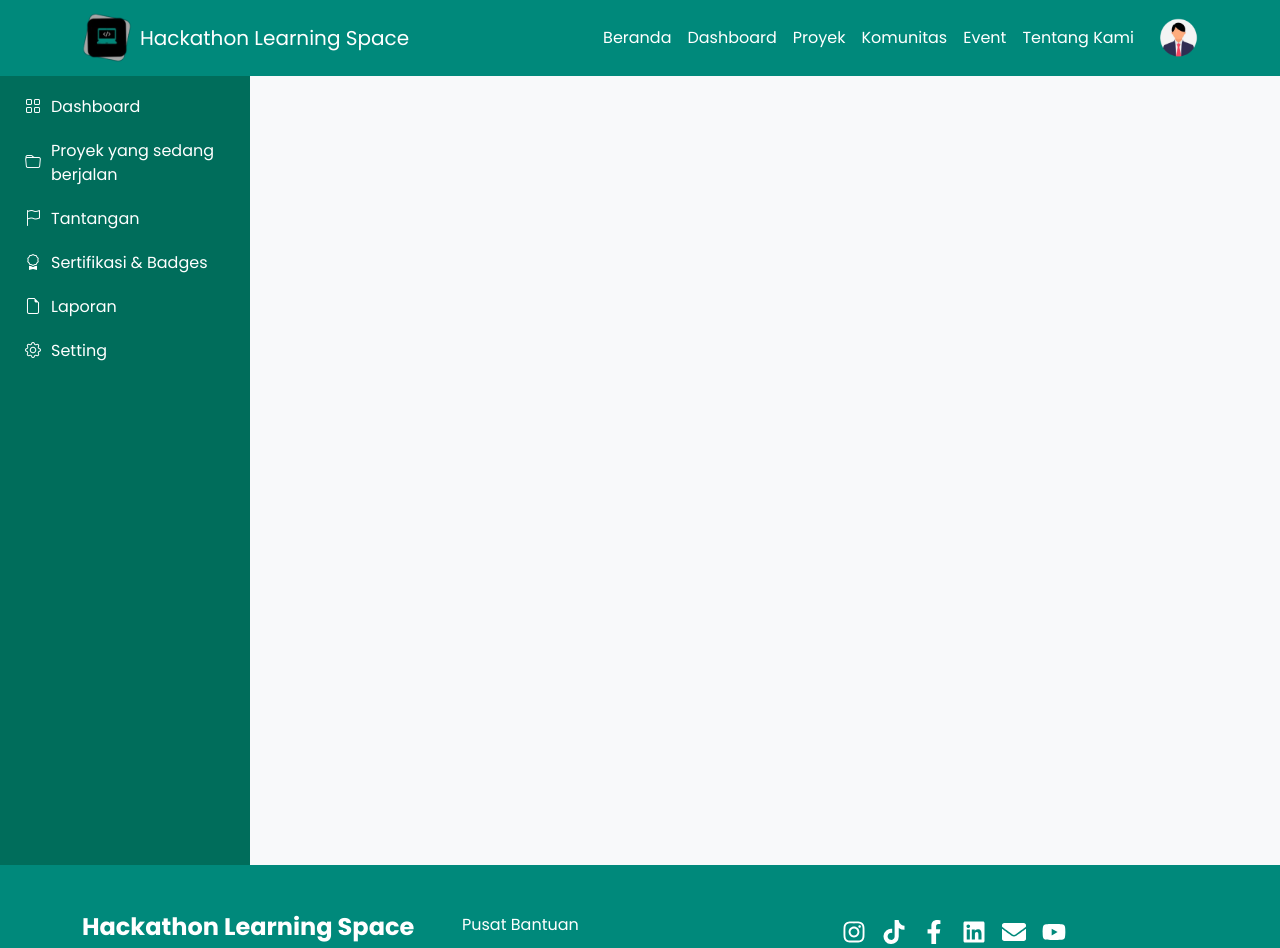
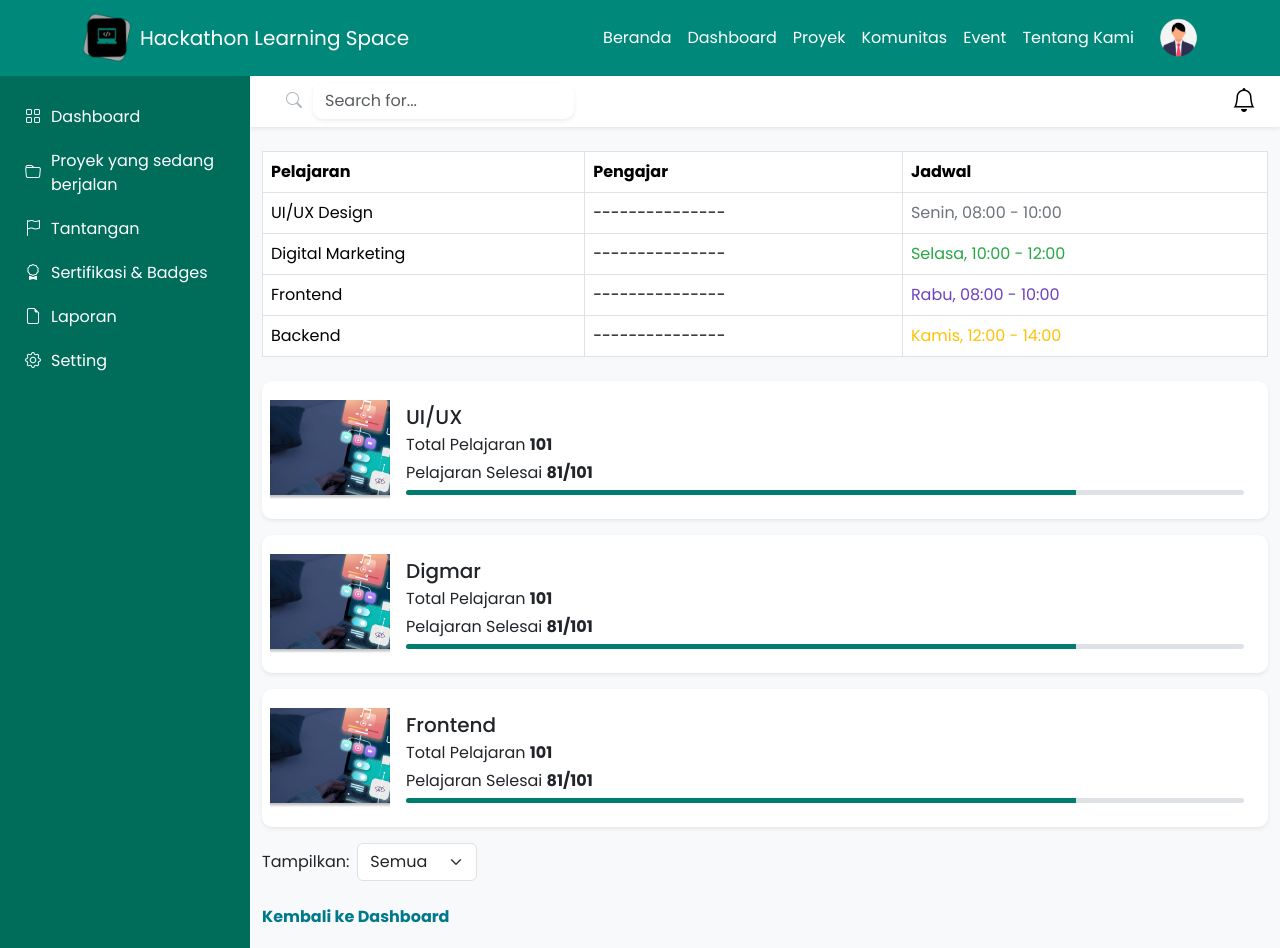
Before and after one commit to lluuvvii/hackathon_learning_space, a Next.js app: page /dashboard/projects in a window 1280 px wide. Shown: the top 948 px of the page. Built offline with nearby package versions, Linux system fonts and the light colour scheme.

Commit message:
update /dashboard/projects page

```diff
--- a/src/app/dashboard/projects/page.tsx
+++ b/src/app/dashboard/projects/page.tsx
@@ -1,10 +1,148 @@
 import React from 'react'
 import Sidebar from '../components/Sidebar'
+import Image from 'next/image';
+import Link from 'next/link';
+import Navbar from '../components/Navbar';
 
 function page() {
+  const projects = [
+    {
+      title: 'UI/UX',
+      totalLessons: 101,
+      completedLessons: 81,
+      completionPercentage: '80%',
+      image: '/img/projects/Rectangle_198.png',
+    },
+    {
+      title: 'Digmar',
+      totalLessons: 101,
+      completedLessons: 81,
+      completionPercentage: '80%',
+      image: '/img/projects/Rectangle_198.png',
+    },
+    {
+      title: 'Frontend',
+      totalLessons: 101,
+      completedLessons: 81,
+      completionPercentage: '80%',
+      image: '/img/projects/Rectangle_198.png',
+    },
+  ];
   return (
-    <div style={{ display: 'flex', minHeight: '100vh', fontFamily: 'Arial, sans-serif', marginTop: '65px' }}>
+    <div style={{ display: 'flex', minHeight: '100vh', fontFamily: 'Arial, sans-serif', marginTop: '75px' }}>
+      {/* Sidebar */}
       <Sidebar />
+      {/* Main Content */}
+      <div style={{ flex: '1', backgroundColor: '#f8f9fa' }}>
+        {/* Navbar */}
+        <Navbar />
+        <div className='container mt-4 mb-4'>
+          {/* Tabel Jadwal */}
+          <div className='mb-4'>
+            <table className='table table-bordered' style={{ backgroundColor: '#e0f4f3' }}>
+              <thead>
+                <tr>
+                  <th>Pelajaran</th>
+                  <th>Pengajar</th>
+                  <th>Jadwal</th>
+                </tr>
+              </thead>
+              <tbody>
+                <tr>
+                  <td>UI/UX Design</td>
+                  <td>---------------</td>
+                  <td style={{ color: '#6c757d' }}>Senin, 08:00 - 10:00</td>
+                </tr>
+                <tr>
+                  <td>Digital Marketing</td>
+                  <td>---------------</td>
+                  <td style={{ color: '#28a745' }}>Selasa, 10:00 - 12:00</td>
+                </tr>
+                <tr>
+                  <td>Frontend</td>
+                  <td>---------------</td>
+                  <td style={{ color: '#6f42c1' }}>Rabu, 08:00 - 10:00</td>
+                </tr>
+                <tr>
+                  <td>Backend</td>
+                  <td>---------------</td>
+                  <td style={{ color: '#ffc107' }}>Kamis, 12:00 - 14:00</td>
+                </tr>
+              </tbody>
+            </table>
+          </div>
+
+          {/* Project Cards */}
+          <div>
+            {projects.map((project, index) => (
+              <div
+                key={index}
+                className='d-flex align-items-center mb-3 shadow-sm p-2'
+                style={{
+                  backgroundColor: '#ffffff',
+                  borderRadius: '10px',
+                  overflow: 'hidden',
+                }}
+              >
+                {/* Project Image */}
+                <div style={{ position: 'relative', width: '120px', height: '100px' }}>
+                  <Image
+                    src={project.image}
+                    alt={project.title}
+                    layout='fill'
+                    objectFit='cover'
+                  />
+                </div>
+
+                {/* Project Info */}
+                <div className='flex-grow-1 p-3'>
+                  <h5 className='mb-1'>{project.title}</h5>
+                  <p className='mb-1'>
+                    Total Pelajaran <b>{project.totalLessons}</b>
+                  </p>
+                  <p className='mb-1'>
+                    Pelajaran Selesai <b>{project.completedLessons}/{project.totalLessons}</b>
+                  </p>
+                  <div
+                    className='progress'
+                    style={{ height: '5px', marginTop: '5px', backgroundColor: '#dee2e6' }}
+                  >
+                    <div
+                      className='progress-bar'
+                      role='progressbar'
+                      style={{ width: project.completionPercentage, backgroundColor: '#007c70' }}
+                    ></div>
+                  </div>
+                </div>
+              </div>
+            ))}
+          </div>
+
+          {/* Dropdown Filter */}
+          <div className='mt-3 d-flex align-items-center'>
+            <label htmlFor='filter' className='me-2'>
+              Tampilkan:
+            </label>
+            <select
+              id='filter'
+              className='form-select'
+              style={{ width: '120px' }}
+              defaultValue='Semua'
+            >
+              <option value='Semua'>Semua</option>
+              <option value='Selesai'>Selesai</option>
+              <option value='Belum Selesai'>Belum Selesai</option>
+            </select>
+          </div>
+
+          {/* Link Ke Halaman Lain */}
+          <div className='mt-4'>
+            <Link href='/dashboard' className='fw-bold' style={{ textDecoration: 'none', color: '#00798B' }}>
+              Kembali ke Dashboard
+            </Link>
+          </div>
+        </div>
+      </div>
     </div>
   )
 }
```
